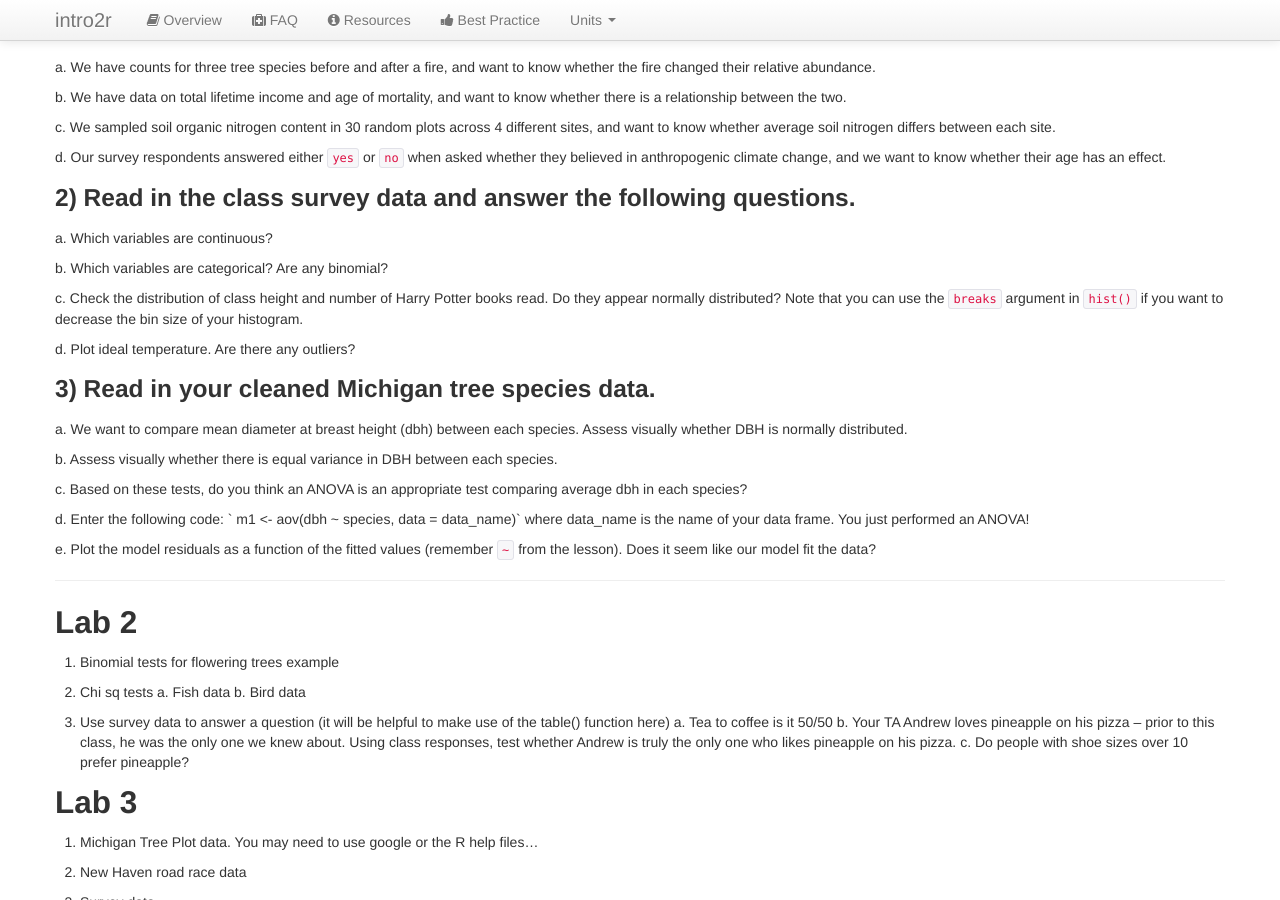
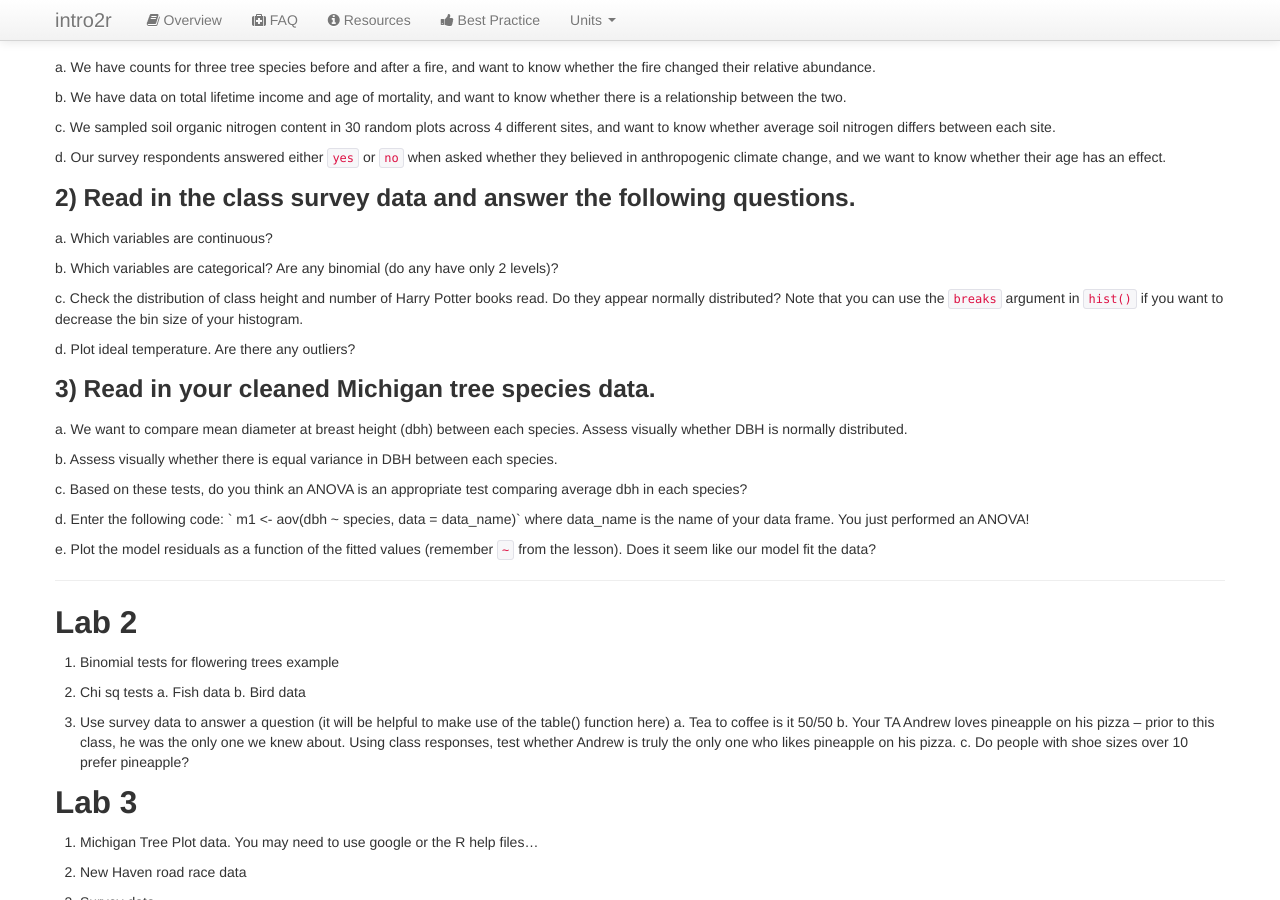
Before and after one commit to intro2r/intro2r, a Jekyll site: the page built from unit3/labs.md, in a window 1280 px wide and 900 px high, scrolled down 395 px. Built offline with Jekyll 4.4.1, drawn with Linux system fonts in a browser that asks for light colours; our own code applies the rules of GitHub Pages for plain Markdown files.

Commit message:
Update labs.md

```diff
--- a/unit3/labs.md
+++ b/unit3/labs.md
@@ -39,7 +39,7 @@ Lab 3 and recap: 2018-10-12 23:58
 
   a. Which variables are continuous?
 
-  b. Which variables are categorical? Are any binomial?
+  b. Which variables are categorical? Are any binomial (do any have only 2 levels)?
 
   c. Check the distribution of class height and number of Harry Potter books read. Do they appear normally distributed? Note that you can use the `breaks` argument in `hist()` if you want to decrease the bin size of your histogram.
 
```
